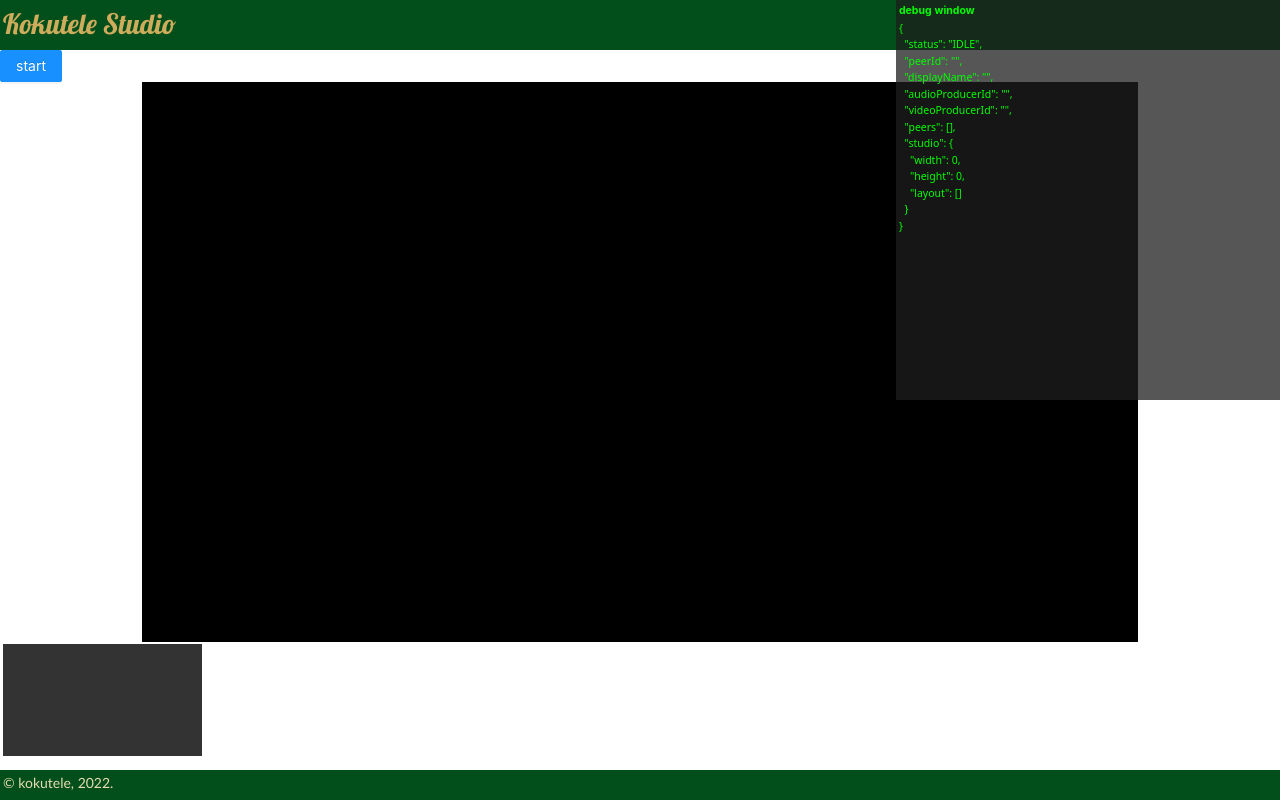
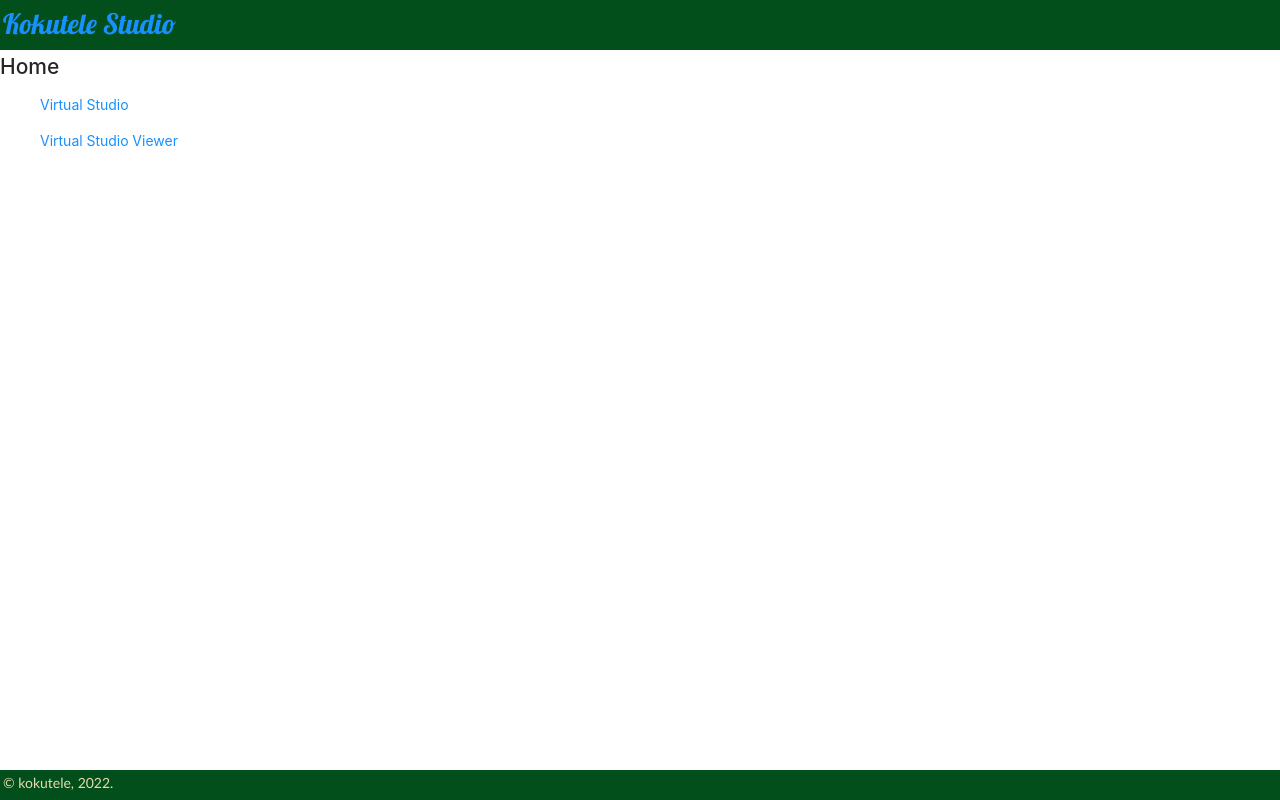
Before and after one commit to kokutele/kokutele-remote-production, a React (Create React App) app in the folder webapp/: page / in a window 1280 px wide. Built offline with nearby package versions, Linux system fonts and the light colour scheme.

Commit message:
applied react router dom

```diff
--- a/webapp/package.json
+++ b/webapp/package.json
@@ -14,6 +14,7 @@
     "random-string": "^0.2.0",
     "react": "^17.0.2",
     "react-dom": "^17.0.2",
+    "react-router-dom": "^6.3.0",
     "react-scripts": "5.0.0",
     "web-vitals": "^2.1.4"
   },
--- a/webapp/src/App.css
+++ b/webapp/src/App.css
@@ -25,7 +25,7 @@ https://www.schemecolor.com/christmas-songs.php
   color: #E6DCB1;
 }
 
-.App .Main {
+.App main {
   min-height: calc( 100vh - 80px );
 }
 
--- a/webapp/src/App.js
+++ b/webapp/src/App.js
@@ -1,18 +1,16 @@
 import { createContext, useReducer } from 'react';
+import { Outlet, Link } from 'react-router-dom';
 
 import { reducer, initialState } from './libs/reducer'
 
 import Header from './layouts/header';
-import Main   from './layouts/main';
 import Footer from './layouts/footer';
-import StudioViewer from './layouts/studio-viewer';
 
 import './App.css';
 
 const appData = {
   myStream: null,
   roomClient: {},
-  studioViewer: new window.URLSearchParams( window.location.search ).get( 'studioViewer' ) === 'true'
 }
 
 export const AppContext = createContext()
@@ -22,15 +20,13 @@ function App() {
   const [ state, dispatch ] = useReducer( reducer, initialState )
   return (
     <AppContext.Provider value={{ appData, state, dispatch }}>
-      { !appData.studioViewer ? (
       <div className="App">
         <Header />
-        <Main />
+        <main>
+          <Outlet />
+        </main>
         <Footer />
       </div>
-      ):(
-        <StudioViewer />
-      )}
     </AppContext.Provider>
   );
 }
--- a/webapp/src/index.js
+++ b/webapp/src/index.js
@@ -1,12 +1,26 @@
 import React from 'react';
 import ReactDOM from 'react-dom';
+import { BrowserRouter, Routes, Route } from 'react-router-dom'
 import './index.css';
 import App from './App';
+import Home from './layouts/home';
+import Entrance from './layouts/entrance';
+import Main from './layouts/main'
+import StudioViewer from './layouts/studio-viewer';
 import reportWebVitals from './reportWebVitals';
 
 ReactDOM.render(
   <React.StrictMode>
-    <App />
+    <BrowserRouter>
+      <Routes>
+        <Route element={<App/>}>
+          <Route path="/" element={<Home />}/>
+          <Route path="virtual-studio" element={<Entrance />} />
+          <Route path="virtual-studio/:name" element={<Main />} />
+          <Route path="viewer/:name" element={ <StudioViewer/> } />
+        </Route>
+      </Routes>
+    </BrowserRouter>
   </React.StrictMode>,
   document.getElementById('root')
 );
--- /dev/null
+++ b/webapp/src/layouts/entrance.js
@@ -0,0 +1,7 @@
+export default function Entrance( props ) {
+  return (
+    <div className="Entrance">
+      <strong>Entrance</strong>
+    </div>
+  )
+}
--- a/webapp/src/layouts/header.js
+++ b/webapp/src/layouts/header.js
@@ -1,3 +1,5 @@
+import { Link } from 'react-router-dom'
+
 export default function Header( props ) {
   return (
     <div className="Header">
@@ -9,7 +11,7 @@ export default function Header( props ) {
           height: '46px',
           fontWeight: 'normal',
           fontFamily: "'Lobster', cursive",
-        }}>Kokutele Studio</h1>
+        }}><Link to="/">Kokutele Studio</Link></h1>
       </div>
     </div>
   )
--- /dev/null
+++ b/webapp/src/layouts/home.js
@@ -0,0 +1,13 @@
+import { Link } from 'react-router-dom'
+
+export default function Home(props) {
+  return (
+    <div className="Home">
+      <h2>Home</h2>
+      <nav>
+        <ul><Link to="/virtual-studio">Virtual Studio</Link></ul>
+        <ul><Link to="/viewer">Virtual Studio Viewer</Link></ul>
+      </nav>
+    </div>
+  )
+}
--- a/webapp/src/layouts/main.js
+++ b/webapp/src/layouts/main.js
@@ -1,8 +1,11 @@
 import Room from "../components/room"
+import { useParams } from 'react-router-dom'
 
 export default function Main( props ) {
+  const { name } = useParams()
   return (
     <div className="Main">
+      <p>{name}</p>
       <Room />
     </div>
   )
```
Also changed, not shown: 2 other files (tests, documents, lock files or other folders).
